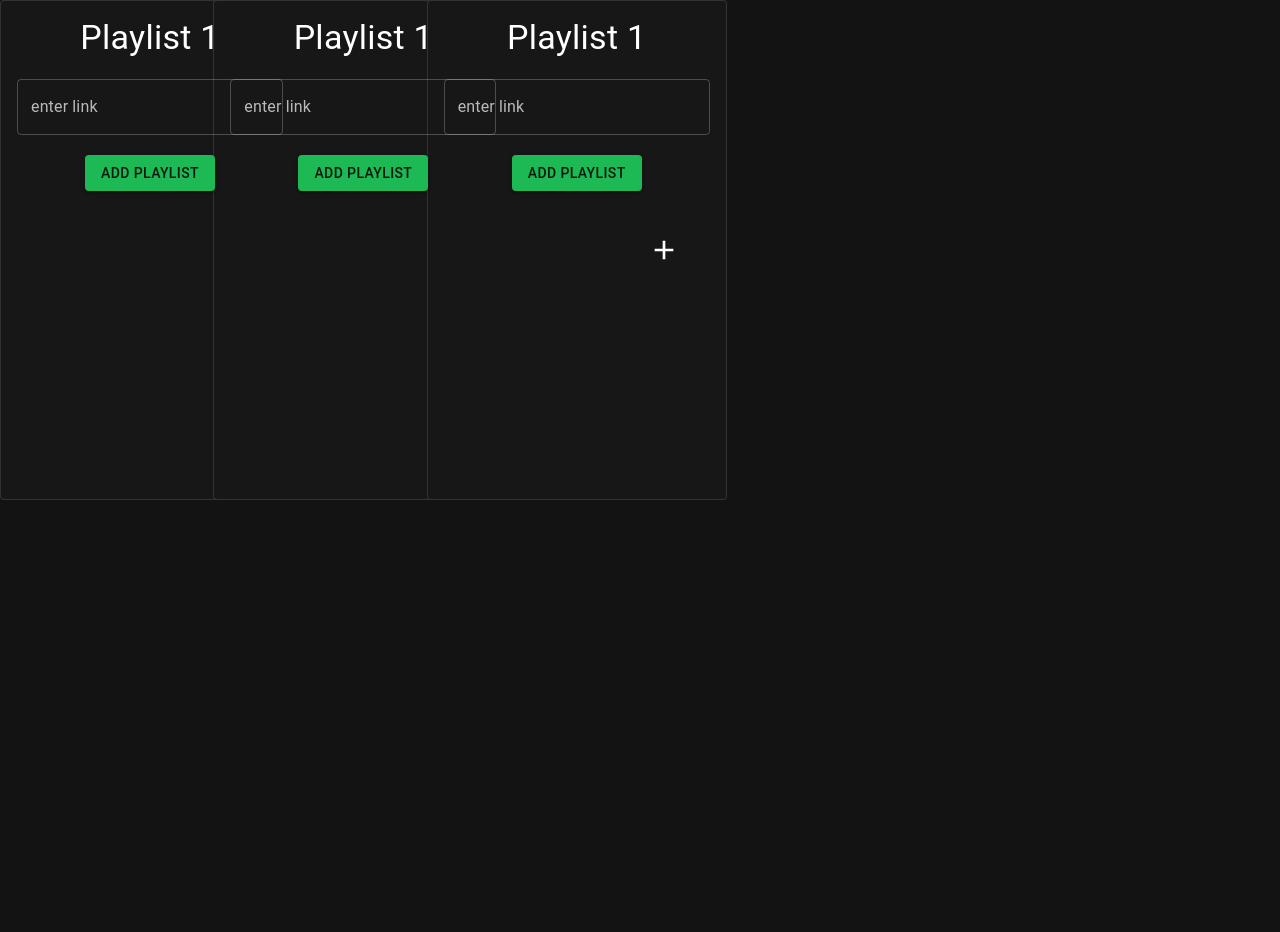
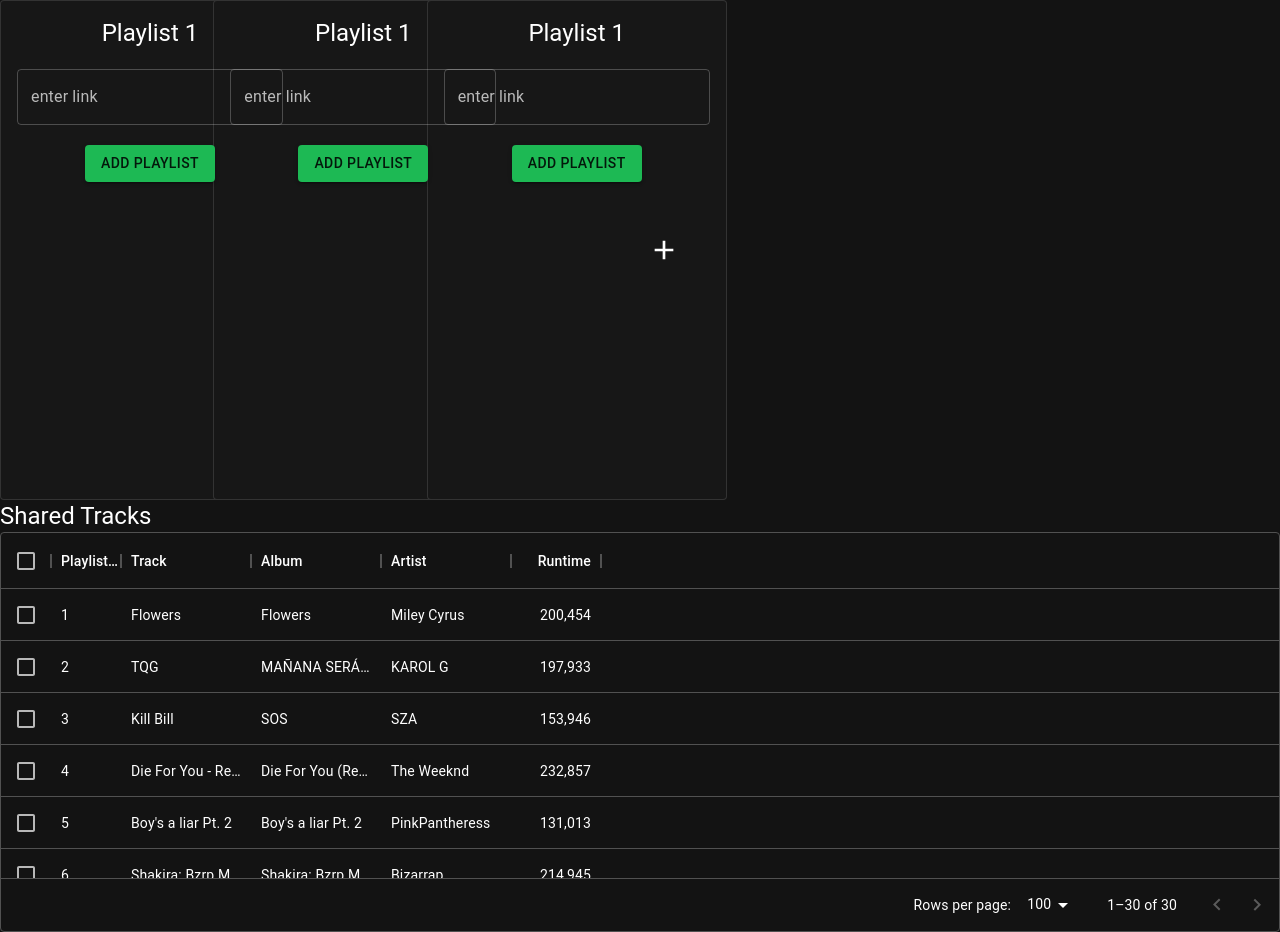
Before and after one commit to jakerm2002/spotify-playlist-diff, a Next.js app in the folder frontend/: page / in a window 1280 px wide. Before the commit the page ends 800 px from the top, so only its background shows below. Built offline with nearby package versions, Linux system fonts and the light colour scheme.

Commit message:
testing a mui table for shared tracks

```diff
--- a/frontend/package.json
+++ b/frontend/package.json
@@ -13,6 +13,7 @@
     "@emotion/styled": "^11.10.6",
     "@mui/icons-material": "^5.11.9",
     "@mui/material": "^5.11.10",
+    "@mui/x-data-grid": "^5.17.25",
     "@next/font": "13.1.1",
     "@types/node": "18.11.18",
     "@types/react": "18.0.26",
--- a/frontend/pages/index.tsx
+++ b/frontend/pages/index.tsx
@@ -7,6 +7,7 @@ import Cards from "../src/Cards";
 import { ThemeProvider, useTheme, createTheme } from '@mui/material/styles';
 
 import Box from '@mui/material/Box';
+import SharedTable from '../src/SharedTable';
 
 const inter = Inter({ subsets: ['latin'] })
 
@@ -22,6 +23,7 @@ export default function Home() {
       </Head>
       <main>
         <Cards/>
+        <SharedTable/>
       </main>
     </>
   )
--- a/frontend/src/PlaylistCard.tsx
+++ b/frontend/src/PlaylistCard.tsx
@@ -31,13 +31,24 @@ export default function PlaylistCard() {
     <Card variant="outlined" style={{ width: 300, height: 500 }}>
       <CardContent style={{ textAlign: 'center' }}>
         {filled ? (
-          <Typography variant="h4" component="div">
+          <Typography variant="h5" component="div">
             {playlistData.playlist_name}
           </Typography>
         ) : (
-          <Typography variant="h4" component="div">
+          <Typography variant="h5" component="div">
             Playlist 1
           </Typography>
+        )}
+        {filled && (
+          <React.Fragment>
+          <Typography variant="h6" component="div">
+            by {playlistData.author_display_name}
+          </Typography>
+          <Typography variant="h7" component="div">
+            {playlistData.num_tracks} tracks
+          </Typography>
+          </React.Fragment>
+
         )}
         {filled && (
           <div style={{ display: 'flex', justifyContent: 'center' }}>
@@ -50,7 +61,7 @@ export default function PlaylistCard() {
             />
           </div>
         )}
-        {isLoading && (<Skeleton variant="rounded" animation="wave" width={200} height={200} />)}
+        {isLoading && (<div style={{ display: 'flex', justifyContent: 'center' }}><Skeleton variant="rounded" animation="wave" width={200} height={200} /></div>)}
         <form onSubmit={handleFormSubmit} style={{ marginTop: 20 }}>
           <TextField name="link" label="enter link" variant="outlined" fullWidth />
           <Button type="submit" variant="contained" color="primary" style={{ marginTop: 20 }}>
--- /dev/null
+++ b/frontend/src/SharedTable.tsx
@@ -0,0 +1,250 @@
+import React from 'react';
+import { DataGrid, GridColDef, GridValueGetterParams } from '@mui/x-data-grid';
+import { Typography } from '@mui/material';
+
+export default function SharedTable() {
+
+    var rows = [
+        {
+            "playlist_order": 1,
+            "track_name": "Flowers",
+            "album_name": "Flowers",
+            "artist_name": "Miley Cyrus",
+            "runtime": 200454
+        },
+        {
+            "playlist_order": 2,
+            "track_name": "TQG",
+            "album_name": "MAÑANA SERÁ BONITO",
+            "artist_name": "KAROL G",
+            "runtime": 197933
+        },
+        {
+            "playlist_order": 3,
+            "track_name": "Kill Bill",
+            "album_name": "SOS",
+            "artist_name": "SZA",
+            "runtime": 153946
+        },
+        {
+            "playlist_order": 4,
+            "track_name": "Die For You - Remix",
+            "album_name": "Die For You (Remix)",
+            "artist_name": "The Weeknd",
+            "runtime": 232857
+        },
+        {
+            "playlist_order": 5,
+            "track_name": "Boy's a liar Pt. 2",
+            "album_name": "Boy's a liar Pt. 2",
+            "artist_name": "PinkPantheress",
+            "runtime": 131013
+        },
+        {
+            "playlist_order": 6,
+            "track_name": "Shakira: Bzrp Music Sessions, Vol. 53",
+            "album_name": "Shakira: Bzrp Music Sessions, Vol. 53",
+            "artist_name": "Bizarrap",
+            "runtime": 214945
+        },
+        {
+            "playlist_order": 7,
+            "track_name": "Creepin' (with The Weeknd & 21 Savage)",
+            "album_name": "HEROES & VILLAINS",
+            "artist_name": "Metro Boomin",
+            "runtime": 221520
+        },
+        {
+            "playlist_order": 8,
+            "track_name": "As It Was",
+            "album_name": "Harry's House",
+            "artist_name": "Harry Styles",
+            "runtime": 167303
+        },
+        {
+            "playlist_order": 10,
+            "track_name": "Unholy (feat. Kim Petras)",
+            "album_name": "Gloria",
+            "artist_name": "Sam Smith",
+            "runtime": 156943
+        },
+        {
+            "playlist_order": 12,
+            "track_name": "Die For You",
+            "album_name": "Starboy",
+            "artist_name": "The Weeknd",
+            "runtime": 260253
+        },
+        {
+            "playlist_order": 13,
+            "track_name": "Calm Down (with Selena Gomez)",
+            "album_name": "Calm Down (with Selena Gomez)",
+            "artist_name": "Rema",
+            "runtime": 239317
+        },
+        {
+            "playlist_order": 14,
+            "track_name": "X SI VOLVEMOS",
+            "album_name": "MAÑANA SERÁ BONITO",
+            "artist_name": "KAROL G",
+            "runtime": 200120
+        },
+        {
+            "playlist_order": 15,
+            "track_name": "I'm Good (Blue)",
+            "album_name": "I'm Good (Blue)",
+            "artist_name": "David Guetta",
+            "runtime": 175238
+        },
+        {
+            "playlist_order": 16,
+            "track_name": "Here With Me",
+            "album_name": "Here With Me",
+            "artist_name": "d4vd",
+            "runtime": 242484
+        },
+        {
+            "playlist_order": 17,
+            "track_name": "OMG",
+            "album_name": "NewJeans 'OMG'",
+            "artist_name": "NewJeans",
+            "runtime": 212253
+        },
+        {
+            "playlist_order": 18,
+            "track_name": "Escapism.",
+            "album_name": "My 21st Century Blues",
+            "artist_name": "RAYE",
+            "runtime": 272373
+        },
+        {
+            "playlist_order": 20,
+            "track_name": "Anti-Hero",
+            "album_name": "Midnights",
+            "artist_name": "Taylor Swift",
+            "runtime": 200690
+        },
+        {
+            "playlist_order": 21,
+            "track_name": "Until I Found You (with Em Beihold) - Em Beihold Version",
+            "album_name": "Until I Found You (Em Beihold Version)",
+            "artist_name": "Stephen Sanchez",
+            "runtime": 176440
+        },
+        {
+            "playlist_order": 24,
+            "track_name": "golden hour",
+            "album_name": "this is what ____ feels like (Vol. 1-4)",
+            "artist_name": "JVKE",
+            "runtime": 209259
+        },
+        {
+            "playlist_order": 26,
+            "track_name": "Bebe Dame",
+            "album_name": "Sigan Hablando",
+            "artist_name": "Fuerza Regida",
+            "runtime": 271861
+        },
+        {
+            "playlist_order": 28,
+            "track_name": "Players",
+            "album_name": "Players",
+            "artist_name": "Coi Leray",
+            "runtime": 139560
+        },
+        {
+            "playlist_order": 29,
+            "track_name": "Heaven",
+            "album_name": "Heaven",
+            "artist_name": "Niall Horan",
+            "runtime": 186043
+        },
+        {
+            "playlist_order": 33,
+            "track_name": "Sure Thing",
+            "album_name": "All I Want Is You",
+            "artist_name": "Miguel",
+            "runtime": 195373
+        },
+        {
+            "playlist_order": 35,
+            "track_name": "I Ain't Worried",
+            "album_name": "OneRepublic (Japan Paradise Tour Edition)",
+            "artist_name": "OneRepublic",
+            "runtime": 148120
+        },
+        {
+            "playlist_order": 36,
+            "track_name": "Snooze",
+            "album_name": "SOS",
+            "artist_name": "SZA",
+            "runtime": 201800
+        },
+        {
+            "playlist_order": 43,
+            "track_name": "Just Wanna Rock",
+            "album_name": "Just Wanna Rock",
+            "artist_name": "Lil Uzi Vert",
+            "runtime": 123890
+        },
+        {
+            "playlist_order": 46,
+            "track_name": "PAINTING PICTURES",
+            "album_name": "5LBS OF PRESSURE",
+            "artist_name": "Superstar Pride",
+            "runtime": 122070
+        },
+        {
+            "playlist_order": 47,
+            "track_name": "Romantic Homicide",
+            "album_name": "Romantic Homicide",
+            "artist_name": "d4vd",
+            "runtime": 132630
+        },
+        {
+            "playlist_order": 48,
+            "track_name": "Last Night",
+            "album_name": "3 Songs At A Time Sampler",
+            "artist_name": "Morgan Wallen",
+            "runtime": 163854
+        },
+        {
+            "playlist_order": 49,
+            "track_name": "Rich Flex",
+            "album_name": "Her Loss",
+            "artist_name": "Drake",
+            "runtime": 239359
+        }
+    ];
+
+    const columns: GridColDef[] = [
+        { field: 'playlist_order', headerName: 'Playlist Order', width: 70 },
+        { field: 'track_name', headerName: 'Track', width: 130 },
+        { field: 'album_name', headerName: 'Album', width: 130 },
+        { field: 'artist_name', headerName: 'Artist', width: 130 },
+        {
+            field: 'runtime',
+            headerName: 'Runtime',
+            type: 'number',
+            width: 90,
+        }
+    ];
+
+
+    return (
+        <React.Fragment>
+            <Typography variant="h5">
+                Shared Tracks
+            </Typography>
+            <div style={{ height: 400, width: '100%' }}>
+                <DataGrid
+                    rows={rows}
+                    columns={columns}
+                    // pageSize={20}
+                    rowsPerPageOptions={[20, 30, 50, 100]}
+                    checkboxSelection
+                    getRowId={(row) => row.playlist_order}
+                />
+            </div>
+        </React.Fragment>);
+}
```
Also changed, not shown: 1 other file (tests, documents, lock files or other folders).
